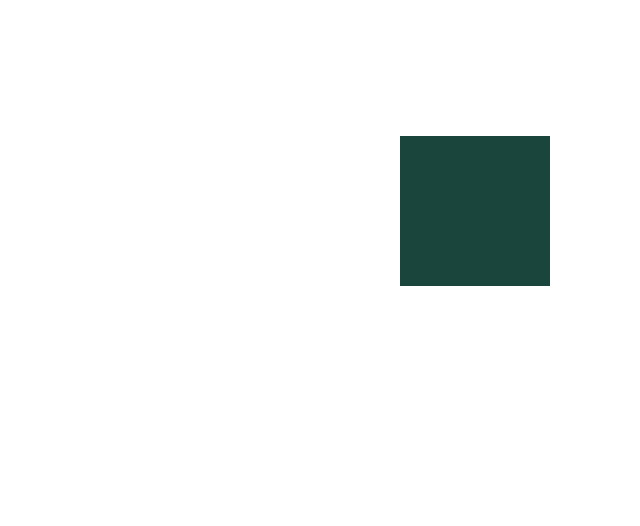
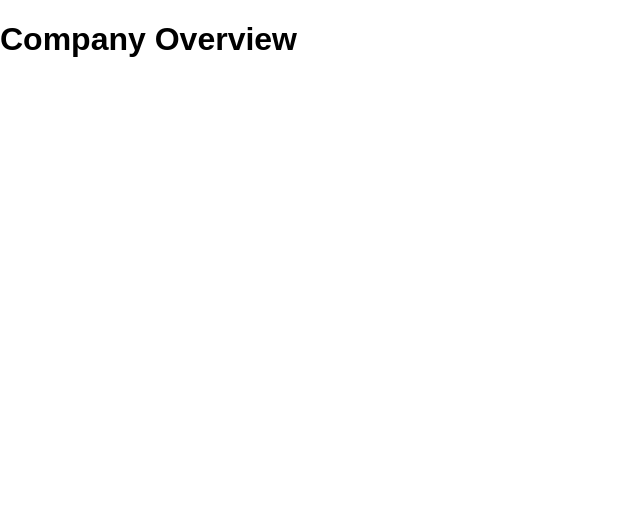
Before and after one commit to sungodemk/msu-engineering-engagement-hub, a Flask app: page /company_page_overview in a window 1280 px wide. Shown: the part 64-590 px from the top of the page, without its empty margins (0-640 px from the left). Run offline with Flask 3, Linux system fonts and the light colour scheme.

Commit message:
Updated Company Page

```diff
--- a/static/css/company_avatar.css
+++ /dev/null
@@ -1,7 +0,0 @@
-img {
-    width: 150px;
-    height: 150px;
-    position: absolute;
-    top: 200px;
-    left: 400px;
-}
--- a/templates/company_page/overview.html
+++ b/templates/company_page/overview.html
@@ -1,8 +1,4 @@
 {% extends "company_page/company_page.html" %}
 {% block maincontent %}
-<head>
-    <link rel="stylesheet" href="{{ url_for('static', filename='css/company_avatar.css') }}">
-    {% block extrastyle %}{% endblock %}
-</head>
-<img class="company_avatar" src="../static/images/blank_company_avatar.png" alt="Company Avatar">
+<h1>Company Overview</h1>
 {% endblock %}
```
Also changed, not shown: static/images/blank_company_avatar.png (deleted).
